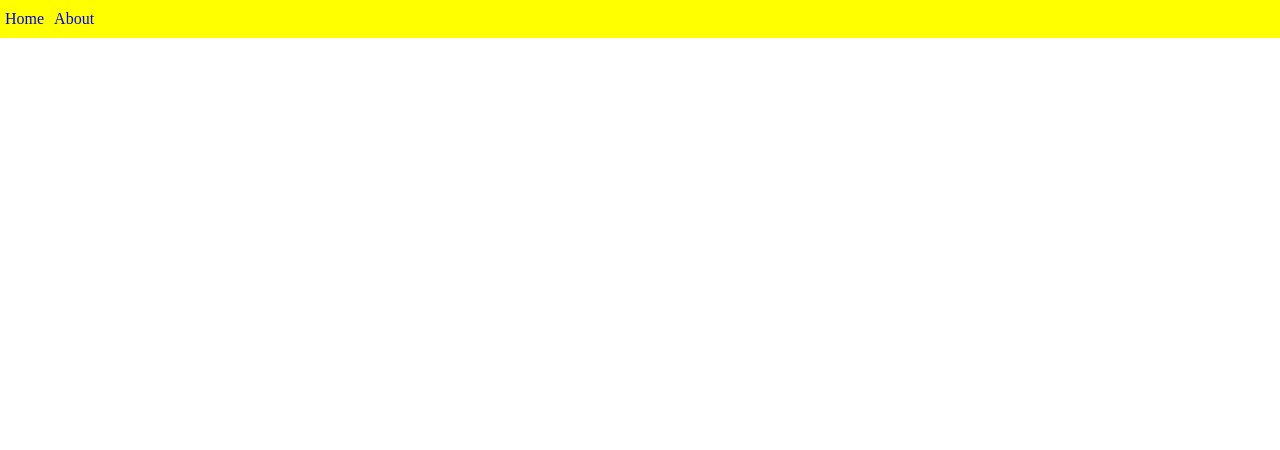
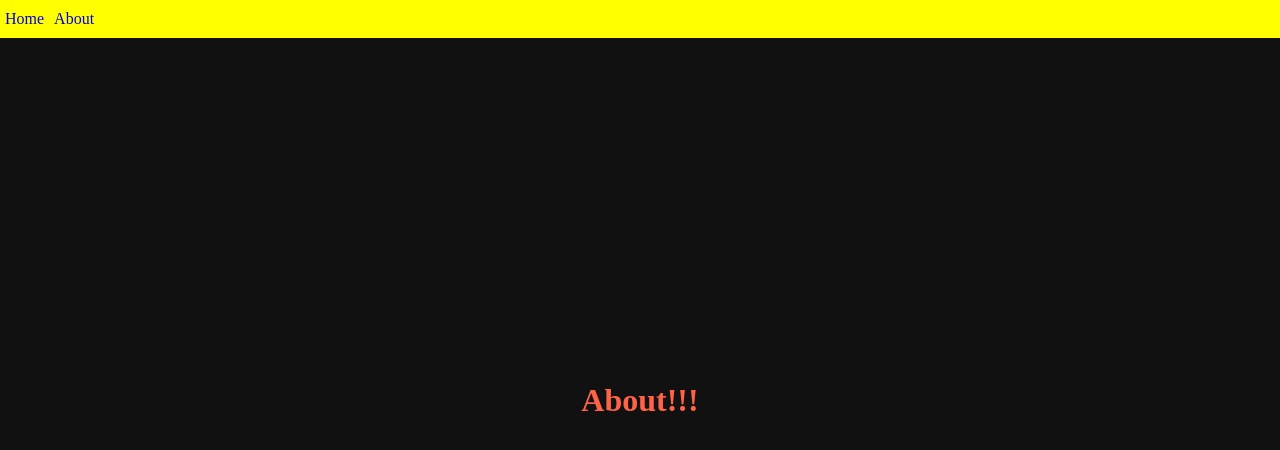
Before and after one commit to gaeguriBanchan/react-refresh, a React (Create React App) app: page /about in a window 1280 px wide. Shown: the top 450 px of the page. Built offline with nearby package versions, Linux system fonts and the light colour scheme.

Commit message:
BrowserRouter

```diff
--- a/src/pages/About.js
+++ b/src/pages/About.js
@@ -1,7 +1,24 @@
 import React from 'react';
+import { styled } from 'styled-components';
+
+const Wrapper = styled.div`
+  display: flex;
+  height: 100vh;
+  width: 100vw;
+  justify-content: center;
+  align-items: center;
+  background-color: ${(props) => props.theme.backgroundColor};
+`;
+const H1 = styled.h1`
+  color: tomato;
+`;
 
 const About = () => {
-  return <div>About</div>;
+  return (
+    <Wrapper>
+      <H1>About!!!</H1>
+    </Wrapper>
+  );
 };
 
 export default About;
--- a/src/pages/Home.js
+++ b/src/pages/Home.js
@@ -52,7 +52,9 @@ const Home = () => {
   return (
     <Wrapper>
       <Title>Hello</Title>
-      <Box></Box>
+      <Box>
+        <Emoji>😄</Emoji>
+      </Box>
     </Wrapper>
   );
 };
```
